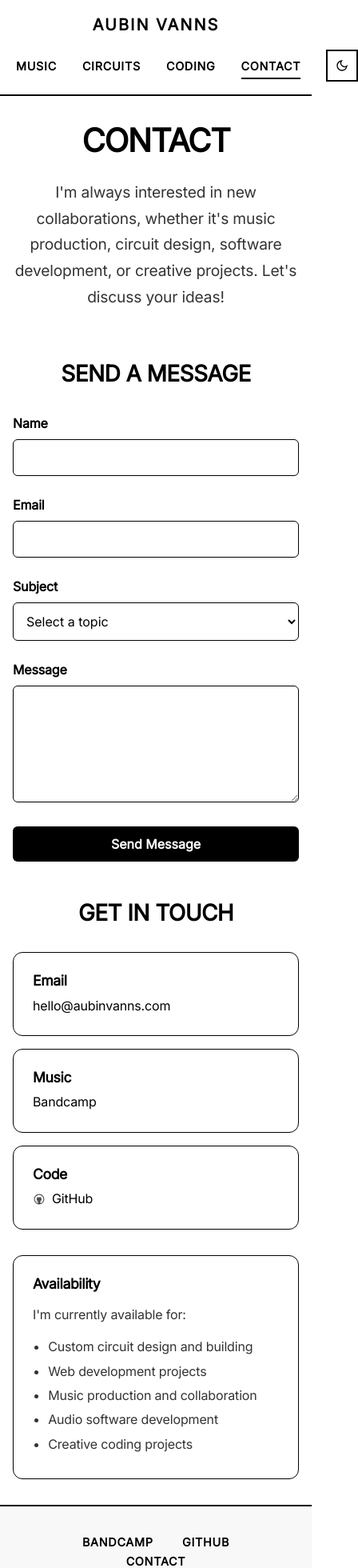
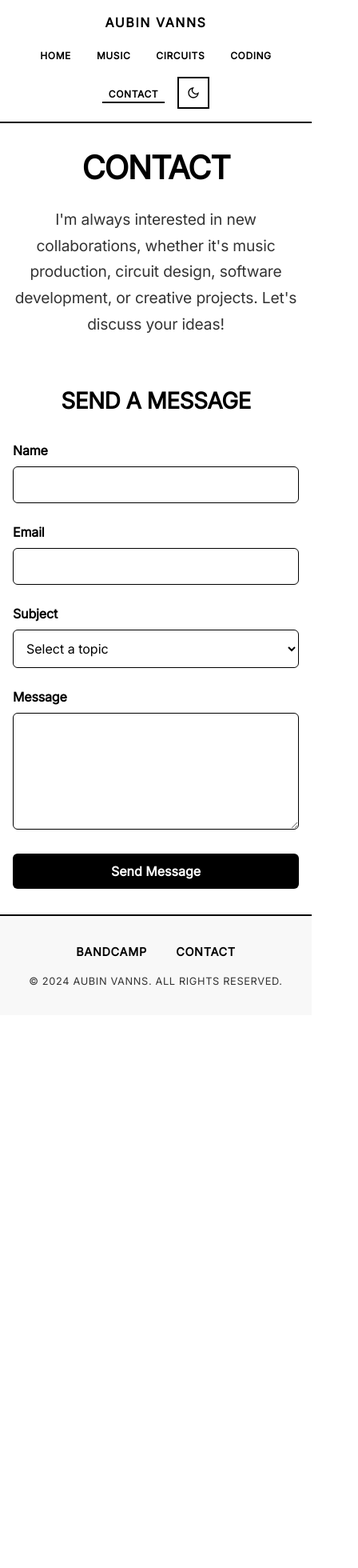
Before and after one commit to avanns/personal-website, a SvelteKit app: page /contact in a window 390 px wide. Shown: the top 1960 px of the page at 80% size, 448 px wide, since content can reach past the window. After the commit the page ends 1269 px from the top, so only its background shows below. Built offline with nearby package versions, Linux system fonts and the light colour scheme.

Commit message:
Update pages

```diff
--- a/src/routes/+layout.svelte
+++ b/src/routes/+layout.svelte
@@ -14,7 +14,6 @@
 		<div class="footer-content">
 			<div class="footer-links">
 				<a href="https://aubinvanns.bandcamp.com" target="_blank">BANDCAMP</a>
-				<a href="https://github.com/yourusername" target="_blank">GITHUB</a>
 				<a href="/contact">CONTACT</a>
 			</div>
 			<p>&copy; 2024 AUBIN VANNS. ALL RIGHTS RESERVED.</p>
--- a/src/routes/Header.svelte
+++ b/src/routes/Header.svelte
@@ -128,6 +128,10 @@
 	}
 
 	@media (max-width: 768px) {
+		nav {
+			padding: 0 1rem;
+		}
+
 		.nav-container {
 			flex-direction: column;
 			height: auto;
@@ -136,7 +140,37 @@
 
 		.nav-links {
 			margin-top: 1rem;
-			gap: 2rem;
+			gap: 1.5rem;
+			flex-wrap: wrap;
+			justify-content: center;
+			width: 100%;
+		}
+
+		.nav-links li {
+			flex-shrink: 0;
+		}
+
+		.nav-links a {
+			font-size: 0.8rem;
+			padding: 0.25rem 0.5rem;
+		}
+	}
+
+	@media (max-width: 480px) {
+		nav {
+			padding: 0 0.5rem;
+		}
+
+		.nav-links {
+			gap: 1rem;
+		}
+
+		.nav-links a {
+			font-size: 0.75rem;
+		}
+
+		.nav-brand a {
+			font-size: 1rem;
 		}
 	}
 </style>
--- a/src/routes/contact/+page.svelte
+++ b/src/routes/contact/+page.svelte
@@ -59,43 +59,6 @@
 				<button type="submit" class="submit-btn">Send Message</button>
 			</form>
 		</section>
-
-		<section class="contact-info">
-			<h2>Get In Touch</h2>
-			<div class="info-grid">
-				<div class="info-card">
-					<h3>Email</h3>
-					<p><a href="mailto:hello@aubinvanns.com">hello@aubinvanns.com</a></p>
-				</div>
-
-				<div class="info-card">
-					<h3>Music</h3>
-					<p><a href="https://aubinvanns.bandcamp.com" target="_blank">Bandcamp</a></p>
-				</div>
-
-				<div class="info-card">
-					<h3>Code</h3>
-					<p>
-						<a href="https://github.com/yourusername" target="_blank" class="github-link">
-							<img src={githubIcon} alt="GitHub" />
-							GitHub
-						</a>
-					</p>
-				</div>
-			</div>
-
-			<div class="availability">
-				<h3>Availability</h3>
-				<p>I'm currently available for:</p>
-				<ul>
-					<li>Custom circuit design and building</li>
-					<li>Web development projects</li>
-					<li>Music production and collaboration</li>
-					<li>Audio software development</li>
-					<li>Creative coding projects</li>
-				</ul>
-			</div>
-		</section>
 	</div>
 </div>
 
@@ -144,14 +107,12 @@
 	}
 
 	.contact-content {
-		display: grid;
-		grid-template-columns: 1fr 1fr;
-		gap: 4rem;
+		max-width: 600px;
+		margin: 0 auto;
 		margin-top: 2rem;
 	}
 
-	.contact-form h2,
-	.contact-info h2 {
+	.contact-form h2 {
 		margin-bottom: 2rem;
 		text-align: center;
 		font-size: 1.75rem;
@@ -212,92 +173,9 @@
 		background: var(--color-accent-hover);
 	}
 
-	.info-grid {
-		display: grid;
-		gap: 1rem;
-		margin-bottom: 2rem;
-	}
-
-	.info-card {
-		background: var(--color-bg);
-		border: 1px solid var(--color-border);
-		border-radius: 12px;
-		padding: 1.5rem;
-		transition: border-color 0.3s ease;
-	}
-
-	.info-card:hover {
-		border-color: var(--color-accent);
-	}
-
-	.info-card h3 {
-		margin: 0 0 0.5rem 0;
-		color: var(--color-text);
-		font-size: 1.1rem;
-	}
-
-	.info-card p {
-		margin: 0;
-	}
-
-	.info-card a {
-		color: var(--color-accent);
-		text-decoration: none;
-	}
-
-	.info-card a:hover {
-		color: var(--color-accent-hover);
-		text-decoration: none;
-	}
-
-	.github-link {
-		display: flex;
-		align-items: center;
-		gap: 0.5rem;
-	}
-
-	.github-link img {
-		width: 16px;
-		height: 16px;
-	}
-
-	.availability {
-		background: var(--color-bg);
-		border: 1px solid var(--color-border);
-		border-radius: 12px;
-		padding: 1.5rem;
-	}
-
-	.availability h3 {
-		margin: 0 0 1rem 0;
-		color: var(--color-text);
-		font-size: 1.1rem;
-	}
-
-	.availability p {
-		margin: 0 0 1rem 0;
-		color: var(--color-text-secondary);
-	}
-
-	.availability ul {
-		margin: 0;
-		padding-left: 1.2rem;
-	}
-
-	.availability li {
-		margin-bottom: 0.5rem;
-		line-height: 1.4;
-		color: var(--color-text-secondary);
-	}
-
 	@media (max-width: 768px) {
 		.page-header h1 {
 			font-size: 2.5rem;
 		}
-
-		.contact-content {
-			grid-template-columns: 1fr;
-			gap: 3rem;
-		}
 	}
 </style>
```
Also changed, not shown: src/routes/+page.svelte (+16 -17 lines), src/routes/circuits/+page.svelte (+12 -59 lines), src/routes/music/+page.svelte (+0 -9 lines).
